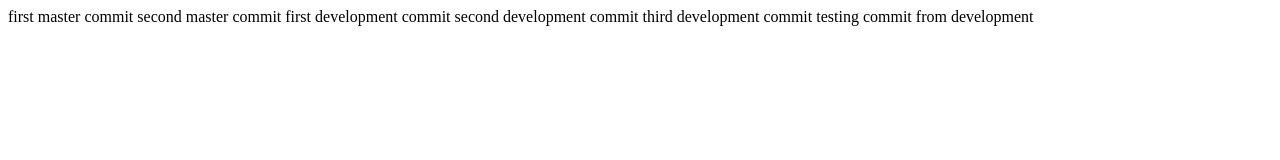
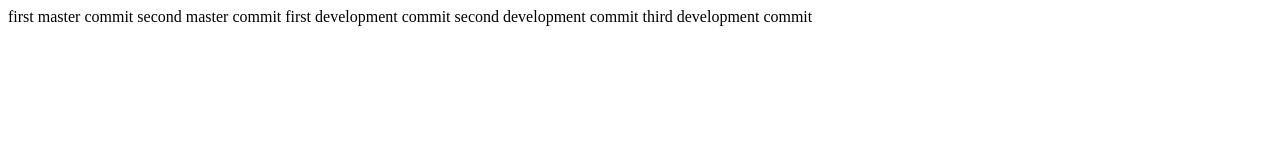
Before and after one commit to sergioOrozco/testmerge, a plain HTML site: page index.html in a window 1280 px wide. Drawn offline with Linux system fonts and the light colour scheme.

Commit message:
Revert "testing"
This reverts commit 2b706d557f662528b76a449dd35bf204c6a57e66.

```diff
--- a/index.html
+++ b/index.html
@@ -9,9 +9,5 @@ second master commit
 first development commit
 second development commit
 third development commit
-
-
-testing commit from development
-
 </body>
 </html>
```
